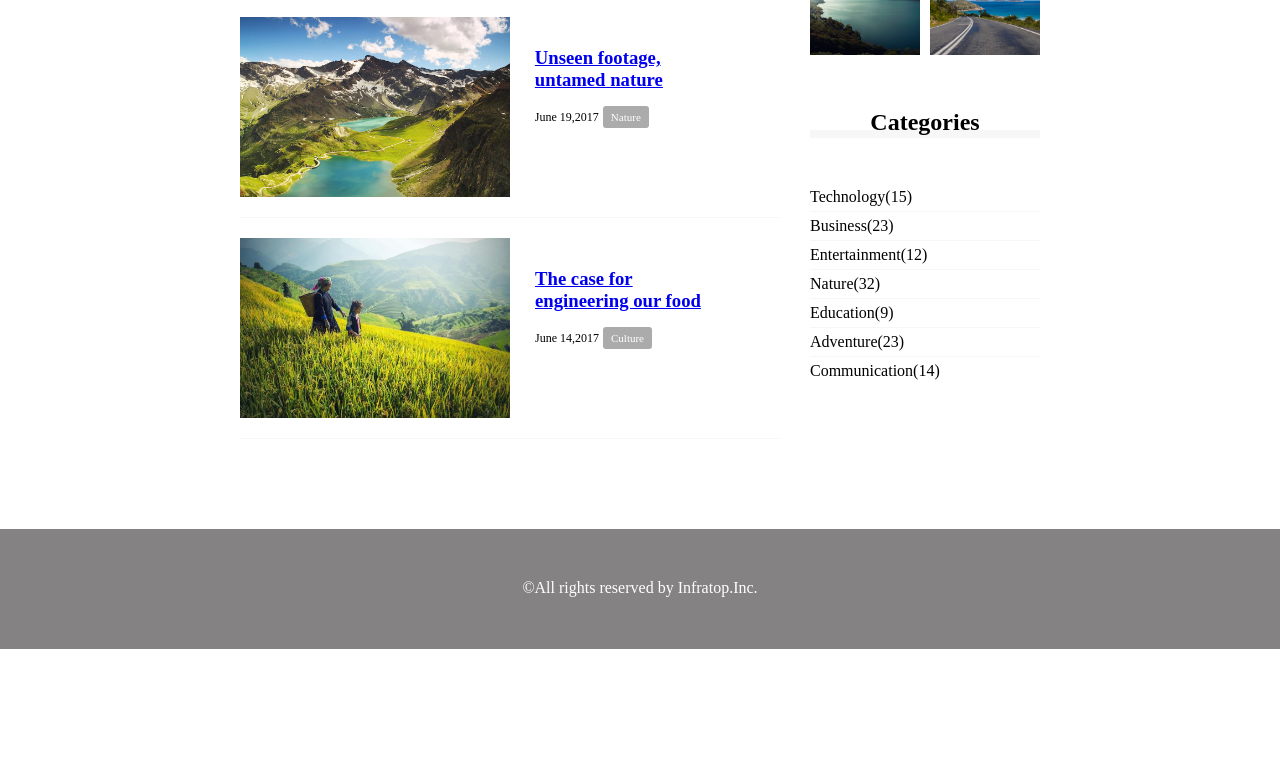
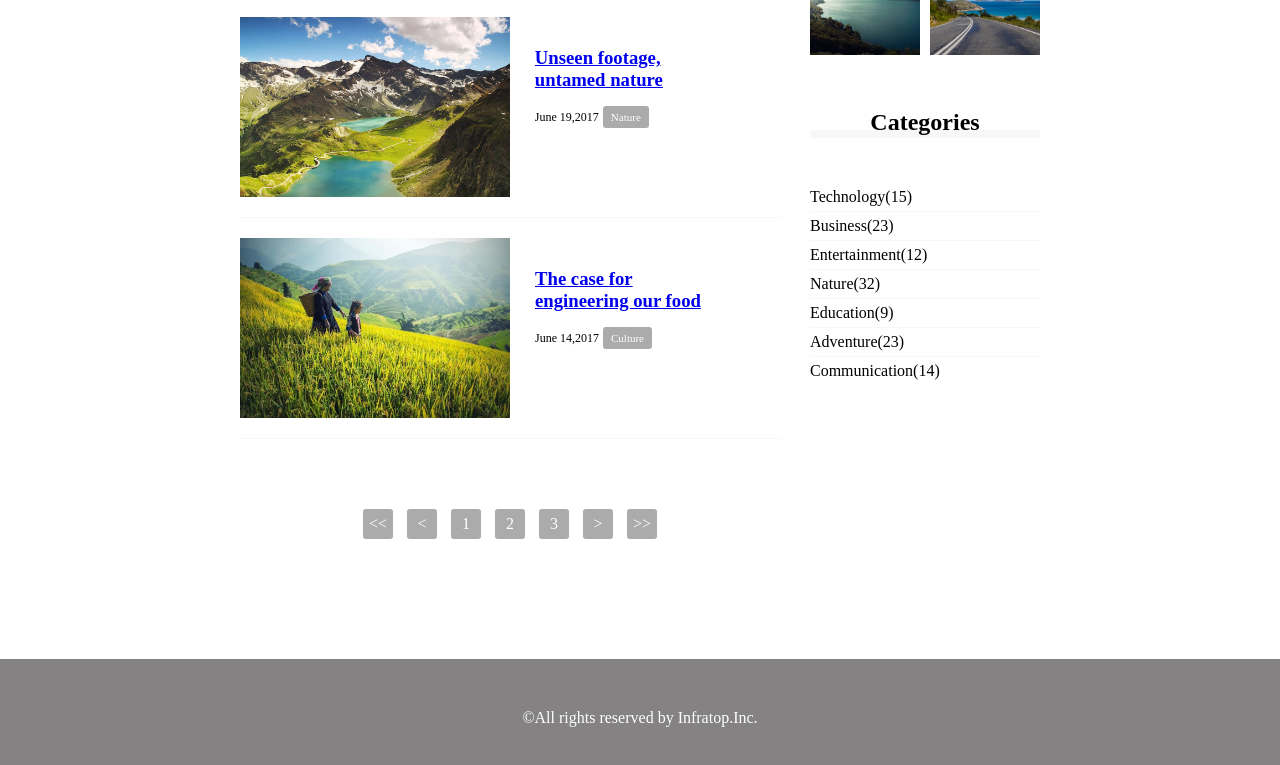
Before and after one commit to owdtkj829/caravan, a plain HTML site: page index.html in a window 1280 px wide. Shown: the part 1193-1958 px from the top of the page. Before the commit the page ends 1842 px from the top, so only its background shows below. Drawn offline with Linux system fonts and the light colour scheme.

Commit message:
no message

```diff
--- a/index.html
+++ b/index.html
@@ -106,6 +106,15 @@
     	    </section>
     	</div>
     </div>
+    <div class="pagination">
+        <p class="pagination-text"><<</p>
+        <p class="pagination-text"><</p>
+        <p class="pagination-text">1</p>
+        <p class="pagination-text">2</p>
+        <p class="pagination-text">3</p>
+        <p class="pagination-text">></p>
+        <p class="pagination-text">>></p>
+    </div>
    </section>
   <div class="sidebar">
       <section class="popular">
@@ -138,7 +147,7 @@
           </div>
       </section>
       <section class="instagram">
-          <h2 class="instagram-headline">Insyagram</h2>
+          <h2 class="instagram-headline">Instagram</h2>
           <div class="sidebar-contents clearfix">
               <div class="instagram-box"></div>
               <div class="instagram-box"></div>
--- a/style.css
+++ b/style.css
@@ -71,6 +71,21 @@ header .headline{
 .blog-box{
 	padding-top: 50px;
 }
+.pagination{
+	text-align: center;
+	padding: 50px;
+}
+.pagination-text{
+	width: 30px;
+	height: 30px;
+	display: inline-block;
+	color: white;
+	background-color: #acabab;
+	border-radius: 3px;
+	margin: 0 5px;
+	line-height: 30px;
+}
+
 .blog-item{
 	padding-bottom: 20px;
 	margin-bottom: 20px;
```
